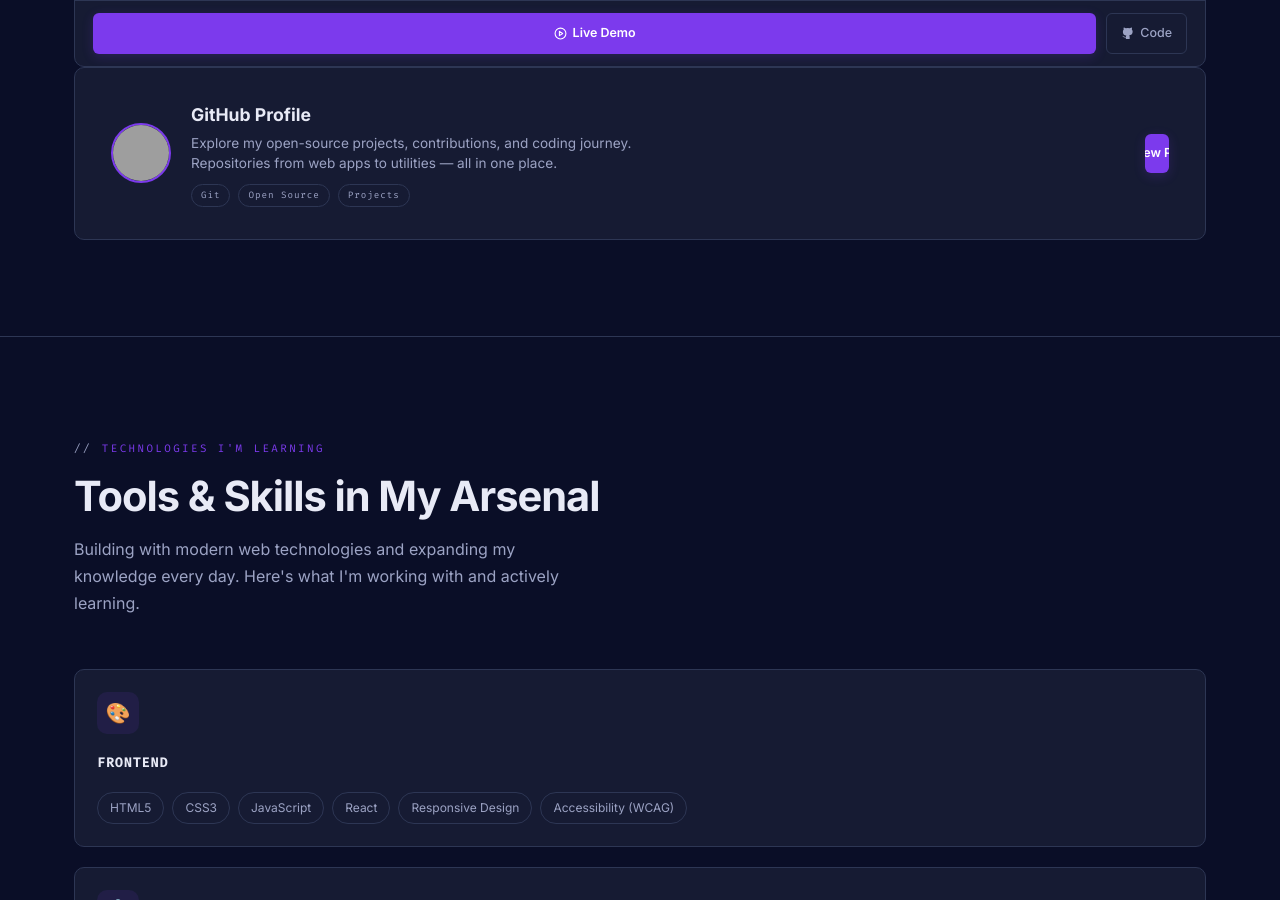
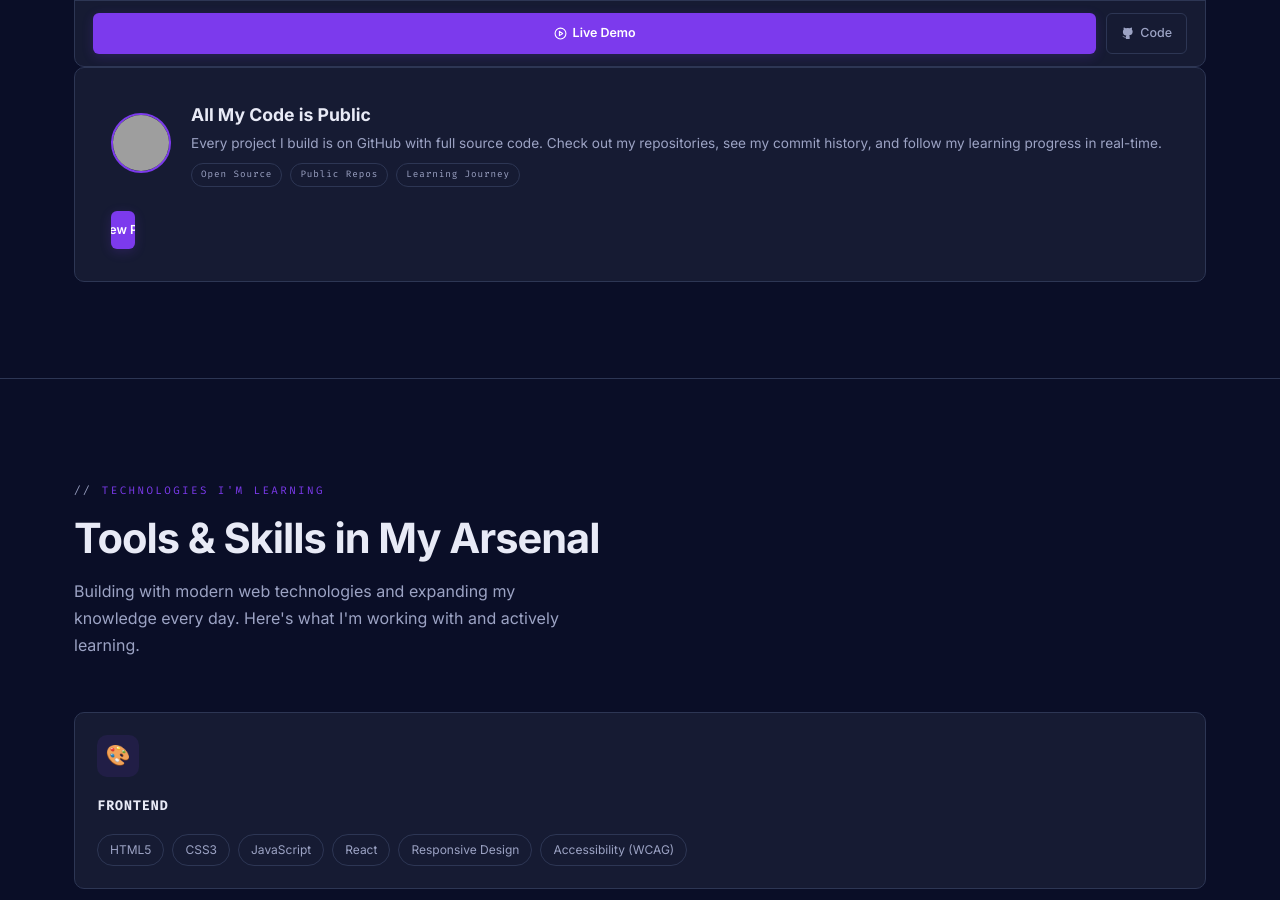
Before and after one commit to munzaashrafmalik/Portfolio, a plain HTML site: page index.html in a window 1280 px wide. Shown: the part 2536-3436 px from the top of the page. Drawn offline with Linux system fonts and the light colour scheme; grey boxes are pictures that could not be loaded; animation ran at ten frames a second.

Commit message:
Improve GitHub Profile card for transparency
Updated GitHub profile card to emphasize transparency and openness:
- Changed title: "GitHub Profile" → "All My Code is Public"
- New description emphasizes full source code availability
- Added "follow my learning progress in real-time"
- Updated tags: "Git" → "Public Repos", added "Learning Journey"
- Removed generic "contributions" language

Makes it clear that all work is transparent and publicly available.

Co-Authored-By: Claude Sonnet 4.5 <noreply@anthropic.com>

```diff
--- a/index.html
+++ b/index.html
@@ -1006,12 +1006,12 @@ footer{padding:28px 0}
         <div class="gh-left">
           <img src="https://github.com/munzaashrafmalik.png" alt="Munza Ashraf GitHub Avatar" style="width:60px;height:60px;border-radius:50%;object-fit:cover;transition:transform .3s;flex-shrink:0;border:2px solid var(--accent);">
           <div>
-            <div class="gh-title">GitHub Profile</div>
-            <div class="gh-sub">Explore my open-source projects, contributions, and coding journey.<br>Repositories from web apps to utilities — all in one place.</div>
+            <div class="gh-title">All My Code is Public</div>
+            <div class="gh-sub">Every project I build is on GitHub with full source code. Check out my repositories, see my commit history, and follow my learning progress in real-time.</div>
             <div class="gh-tags">
-              <span class="proj-card-tag">Git</span>
               <span class="proj-card-tag">Open Source</span>
-              <span class="proj-card-tag">Projects</span>
+              <span class="proj-card-tag">Public Repos</span>
+              <span class="proj-card-tag">Learning Journey</span>
             </div>
           </div>
         </div>
```
